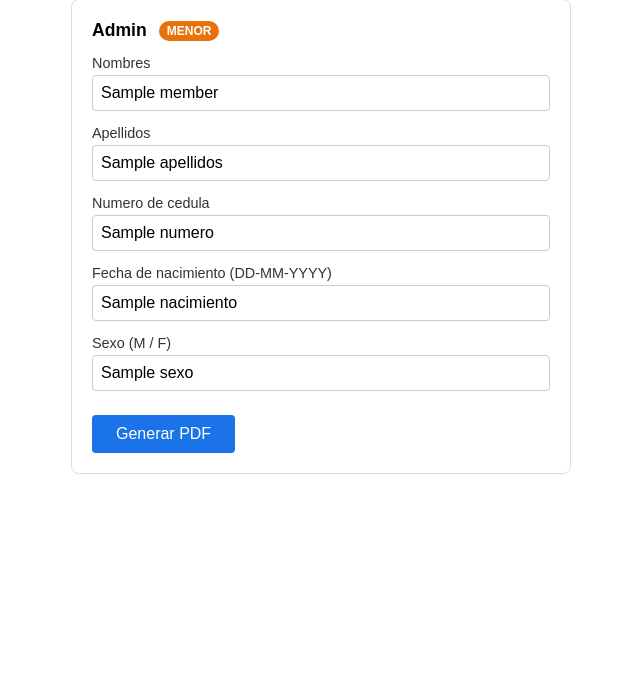
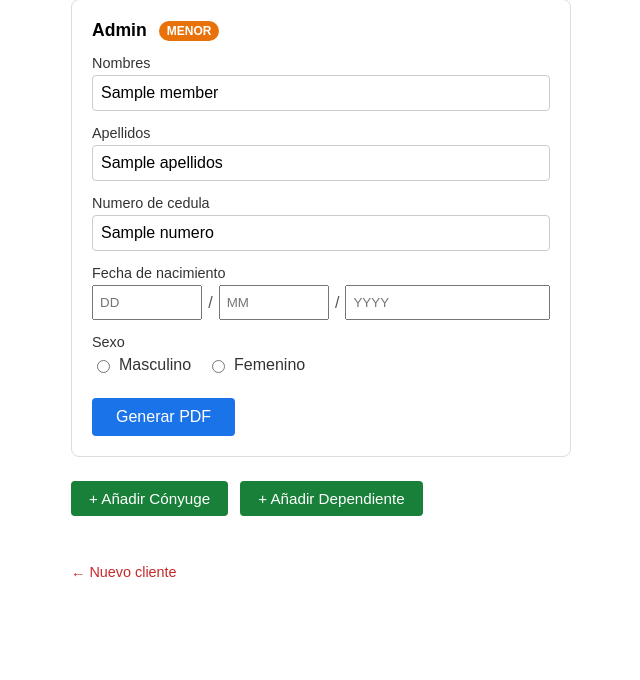
Before and after one commit to LuisOrna/pdf_healthpy, a Flask app: template templates/review.html in a window 1280 px wide. Shown: the part 191-871 px from the top of the page, without its empty margins (319-959 px from the left). Before the commit the page ends 665 px from the top, so only its background shows below. Run offline with Flask 3, Linux system fonts and the light colour scheme; the template is opened without the code that fills it: most values are stand-ins (such as "Sample title", 1, 10 or a date in 2020).

Commit message:
Improve review page UX and robustness for foreign IDs
- Split DOB into 3 number inputs (DD/MM/YYYY) with enforced ranges
- Sexo field replaced with M/F radio buttons, auto-selected from Document AI output
- Add /add_member and /review routes for manual member entry without photo upload
- Add /reset route to clear session and return to upload page
- Wrap get_form_type() in try/except to handle malformed DOB from foreign IDs

Co-Authored-By: Claude Sonnet 4.6 <noreply@anthropic.com>

```diff
--- a/app.py
+++ b/app.py
@@ -1,6 +1,6 @@
 import os
 import tempfile
-from flask import Flask, render_template, request, send_file, session
+from flask import Flask, render_template, request, send_file, session, redirect
 
 from handle_upload import validate_and_save
 from extract_id import get_document, extract_entities
@@ -14,6 +14,34 @@ app.secret_key = os.environ.get("SECRET_KEY", "dev-only-key")
 @app.route("/")
 def index():
     return render_template("index.html")
+
+
+@app.route("/reset")
+def reset():
+    session.clear()
+    return redirect("/")
+
+
+@app.route("/review")
+def review():
+    members = session.get("members")
+    plan = session.get("plan", "")
+    if not members:
+        return redirect("/")
+    return render_template("review.html", members=members, plan=plan)
+
+
+@app.route("/add_member", methods=["POST"])
+def add_member():
+    role = request.form.get("role")
+    members = session.get("members", [])
+    members.append({
+        "role": role, "form_type": "djs_a",
+        "nombres": "", "apellidos": "", "numero": "",
+        "nacimiento": "", "sexo": "",
+    })
+    session["members"] = members
+    return redirect("/review")
 
 
 @app.route("/upload", methods=["POST"])
@@ -37,11 +65,14 @@ def upload():
         entities = extract_entities(document)
         os.remove(image_path)
 
-        # Titular always uses djs_a; for others determine by age
+        # Titular always uses djs_a; for others determine by age (fall back if date is malformed)
         if role == "titular" or len(members) == 0:
             form_type = "djs_a"
         else:
-            form_type = get_form_type(entities.get("nacimiento", "01-01-2000"))
+            try:
+                form_type = get_form_type(entities.get("nacimiento", ""))
+            except Exception:
+                form_type = "djs_a"
 
         member = {"role": role, "form_type": form_type}
         member.update(entities)
@@ -62,11 +93,17 @@ def generate():
     plan = session.get("plan", "")
     member_index = int(request.form.get("member_index", 0))
 
+    # Reconstruct nacimiento from the 3 split date fields
+    dia = request.form.get("dia_nac", "").zfill(2)
+    mes = request.form.get("mes_nac", "").zfill(2)
+    ano = request.form.get("año_nac", "")
+    nacimiento = f"{dia}-{mes}-{ano}" if dia and mes and ano else ""
+
     verified_data = {
         "nombres":    request.form.get("nombres", ""),
         "apellidos":  request.form.get("apellidos", ""),
         "numero":     request.form.get("numero", ""),
-        "nacimiento": request.form.get("nacimiento", ""),
+        "nacimiento": nacimiento,
         "sexo":       request.form.get("sexo", ""),
         "plan":       plan,
     }
@@ -90,7 +127,10 @@ def generate():
     if member_index == 0:
         form_type = "djs_a"
     else:
-        form_type = get_form_type(verified_data["nacimiento"])
+        try:
+            form_type = get_form_type(verified_data["nacimiento"])
+        except Exception:
+            form_type = "djs_a"
 
     tmp = tempfile.NamedTemporaryFile(suffix=".pdf", delete=False)
     tmp.close()
--- a/templates/review.html
+++ b/templates/review.html
@@ -18,6 +18,15 @@
         .badge { font-size: 0.75rem; font-weight: bold; padding: 3px 8px; border-radius: 12px; color: white; }
         .badge-adulto { background: #1a73e8; }
         .badge-menor { background: #e8710a; }
+        .date-row { display: flex; gap: 6px; align-items: center; margin-top: 4px; }
+        .date-row input { width: 0; flex: 1; min-width: 0; padding: 8px 6px; }
+        .date-row .year-input { flex: 2; }
+        .date-row span { color: #555; font-size: 1rem; flex-shrink: 0; }
+        .add-buttons { display: flex; gap: 12px; margin-top: 8px; margin-bottom: 32px; }
+        .btn-add-member { background: #188038; color: white; border: none; padding: 9px 18px; border-radius: 4px; cursor: pointer; font-size: 0.95rem; margin-top: 0; }
+        .btn-add-member:hover { background: #0d652d; }
+        .btn-reset { display: inline-block; margin-top: 16px; margin-bottom: 40px; color: #c62828; font-size: 0.9rem; text-decoration: none; }
+        .btn-reset:hover { text-decoration: underline; }
     </style>
 </head>
 <body>
@@ -27,6 +36,8 @@
     <div class="plan-line"><strong>Plan:</strong> {{ plan }}</div>
 
     {% for member in members %}
+    {% set nac = member.get('nacimiento', '') %}
+    {% set nac_parts = nac.split('-') if nac.count('-') == 2 else ['', '', ''] %}
     <div class="card">
         <div class="card-header">
             <h2>{{ member.role | capitalize }}</h2>
@@ -47,15 +58,48 @@
             <label>Numero de cedula
                 <input type="text" name="numero" value="{{ member.get('numero', '') }}">
             </label>
-            <label>Fecha de nacimiento (DD-MM-YYYY)
-                <input type="text" name="nacimiento" value="{{ member.get('nacimiento', '') }}">
-            </label>
-            <label>Sexo (M / F)
-                <input type="text" name="sexo" value="{{ member.get('sexo', '') }}">
-            </label>
+            <label>Fecha de nacimiento</label>
+            <div class="date-row">
+                <input type="number" name="dia_nac" min="1" max="31" maxlength="2" placeholder="DD" value="{{ nac_parts[0] }}">
+                <span>/</span>
+                <input type="number" name="mes_nac" min="1" max="12" maxlength="2" placeholder="MM" value="{{ nac_parts[1] }}">
+                <span>/</span>
+                <input type="number" name="año_nac" min="1900" max="2099" maxlength="4" placeholder="YYYY" class="year-input" value="{{ nac_parts[2] }}">
+            </div>
+            {% set sexo_raw = member.get('sexo', '') %}
+            {% set sexo_val = 'M' if sexo_raw[:1]|upper == 'M' else ('F' if sexo_raw[:1]|upper == 'F' else '') %}
+            <label>Sexo</label>
+            <div style="display:flex; gap:16px; margin-top:6px;">
+                <label style="display:flex; align-items:center; gap:6px; margin-top:0; font-size:1rem; color:#333; cursor:pointer;">
+                    <input type="radio" name="sexo" value="M" {% if sexo_val == 'M' %}checked{% endif %}> Masculino
+                </label>
+                <label style="display:flex; align-items:center; gap:6px; margin-top:0; font-size:1rem; color:#333; cursor:pointer;">
+                    <input type="radio" name="sexo" value="F" {% if sexo_val == 'F' %}checked{% endif %}> Femenino
+                </label>
+            </div>
             <button type="submit">Generar PDF</button>
         </form>
     </div>
     {% endfor %}
+
+    {% set conyuge_count = members | selectattr('role', 'equalto', 'conyuge') | list | length %}
+    {% set dependiente_count = members | selectattr('role', 'equalto', 'dependiente') | list | length %}
+
+    <div class="add-buttons">
+        {% if conyuge_count == 0 %}
+        <form action="/add_member" method="post">
+            <input type="hidden" name="role" value="conyuge">
+            <button type="submit" class="btn-add-member">+ Añadir Cónyuge</button>
+        </form>
+        {% endif %}
+        {% if dependiente_count < 5 %}
+        <form action="/add_member" method="post">
+            <input type="hidden" name="role" value="dependiente">
+            <button type="submit" class="btn-add-member">+ Añadir Dependiente</button>
+        </form>
+        {% endif %}
+    </div>
+
+    <a href="/reset" class="btn-reset">← Nuevo cliente</a>
 </body>
 </html>
```
